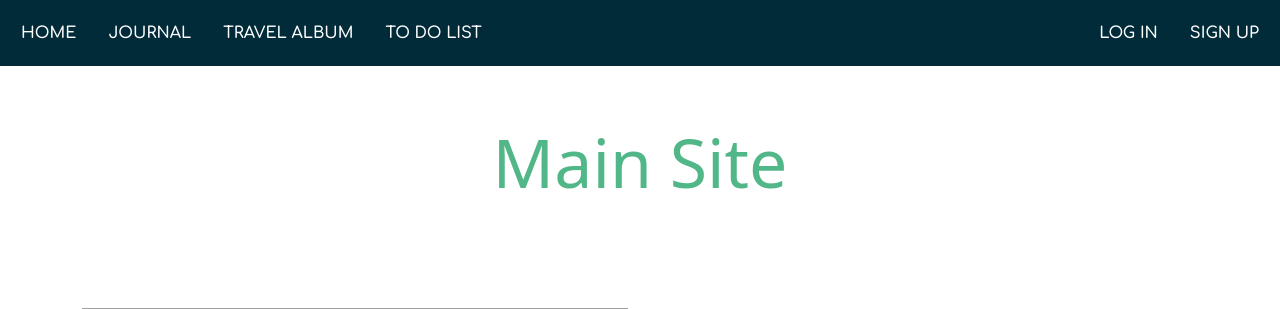
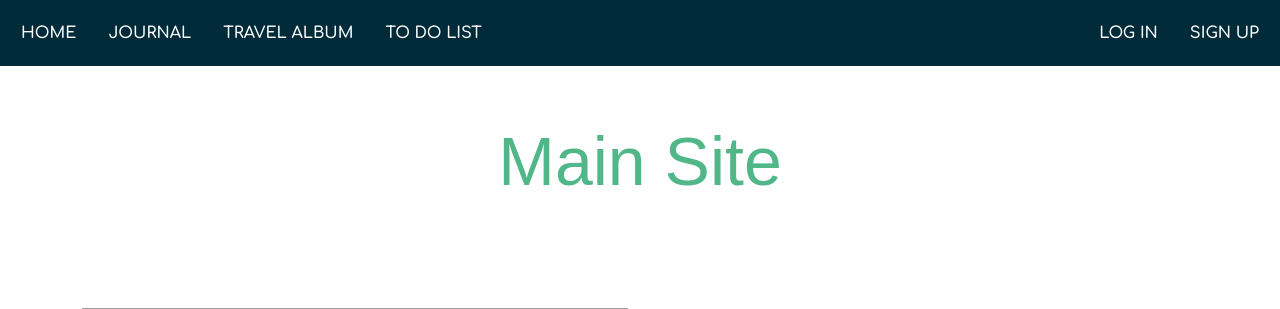
Before and after one commit to JoannaBragiel/TravelBlog, a Django app: page / in a window 1280 px wide. Shown: the top 309 px of the page. Run offline with Django 3.2, Linux system fonts and the light colour scheme; parts of the project's set-up code (start-up, migrations or seed data) failed here and were passed over; grey boxes are pictures that could not be loaded.

Commit message:
Update home_page.html

```diff
--- a/templates/home_page.html
+++ b/templates/home_page.html
@@ -4,6 +4,7 @@
 {% load static %}
 <style>
 h1{
+  font-family: 'Questrial', sans-serif;
   color: #52b788;
   text-align: center;
   padding: 55px;
```
